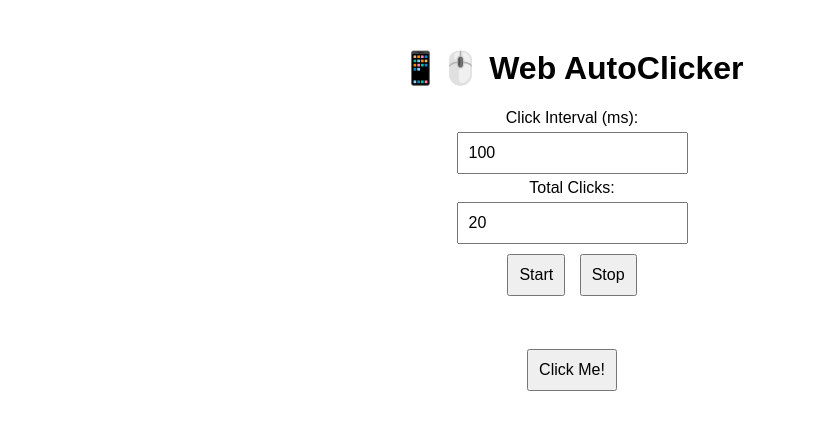
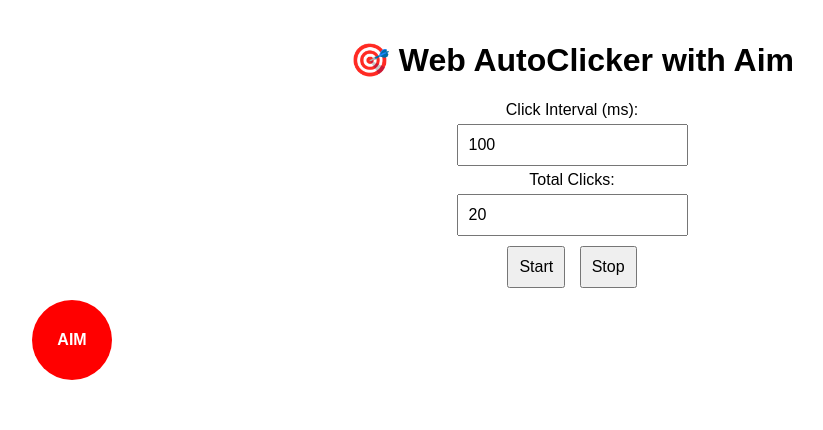
Before and after one commit to lch710951/autoclicker-web, a plain HTML site: page index.html in a window 1280 px wide. Both pictures are taken after a click on the button "Start". Shown: the whole page, without its empty margins (68-891 px from the left). Drawn offline with Linux system fonts and the light colour scheme.

Commit message:
Update index.html

```diff
--- a/index.html
+++ b/index.html
@@ -3,12 +3,13 @@
 <head>
   <meta charset="UTF-8">
   <meta name="viewport" content="width=device-width, initial-scale=1.0">
-  <title>AutoClicker</title>
+  <title>AutoClicker Aim</title>
   <style>
     body {
       font-family: sans-serif;
       text-align: center;
       padding: 20px;
+      margin: 0;
     }
     input, button {
       padding: 10px;
@@ -21,11 +22,28 @@
         margin: 10px 0;
       }
     }
+
+    #aim {
+      position: absolute;
+      width: 80px;
+      height: 80px;
+      background: red;
+      border-radius: 50%;
+      top: 300px;
+      left: 100px;
+      display: flex;
+      align-items: center;
+      justify-content: center;
+      color: white;
+      font-weight: bold;
+      user-select: none;
+      touch-action: none;
+    }
   </style>
 </head>
 <body>
 
-  <h1>📱🖱️ Web AutoClicker</h1>
+  <h1>🎯 Web AutoClicker with Aim</h1>
 
   <label>Click Interval (ms):</label><br>
   <input type="number" id="interval" value="100"><br>
@@ -36,8 +54,8 @@
   <button onclick="startClicking()">Start</button>
   <button onclick="stopClicking()">Stop</button>
 
-  <br><br>
-  <button id="clickTarget" style="margin-top:30px;">Click Me!</button>
+  <!-- Aim Target -->
+  <div id="aim">AIM</div>
 
   <script>
     let intervalId;
@@ -45,9 +63,10 @@
       const interval = parseInt(document.getElementById('interval').value);
       const total = parseInt(document.getElementById('count').value);
       let clicks = 0;
-      const target = document.getElementById('clickTarget');
+      const target = document.getElementById('aim');
+
       intervalId = setInterval(() => {
-        target.click();
+        simulateClick(target);
         clicks++;
         if (clicks >= total) clearInterval(intervalId);
       }, interval);
@@ -57,9 +76,53 @@
       clearInterval(intervalId);
     }
 
-    document.getElementById('clickTarget').addEventListener('click', () => {
-      alert("Button Clicked!");
+    function simulateClick(element) {
+      const event = new Event('click', { bubbles: true });
+      element.dispatchEvent(event);
+    }
+
+    // Show feedback when clicked
+    document.getElementById('aim').addEventListener('click', () => {
+      console.log("AIM clicked");
+      document.getElementById('aim').style.background = 'green';
+      setTimeout(() => {
+        document.getElementById('aim').style.background = 'red';
+      }, 100);
     });
+
+    // Drag & Drop (touch + mouse)
+    const aim = document.getElementById('aim');
+    let isDragging = false;
+    let offsetX = 0;
+    let offsetY = 0;
+
+    function startDrag(e) {
+      isDragging = true;
+      const rect = aim.getBoundingClientRect();
+      offsetX = (e.touches ? e.touches[0].clientX : e.clientX) - rect.left;
+      offsetY = (e.touches ? e.touches[0].clientY : e.clientY) - rect.top;
+    }
+
+    function drag(e) {
+      if (!isDragging) return;
+      const x = (e.touches ? e.touches[0].clientX : e.clientX) - offsetX;
+      const y = (e.touches ? e.touches[0].clientY : e.clientY) - offsetY;
+      aim.style.left = `${x}px`;
+      aim.style.top = `${y}px`;
+    }
+
+    function endDrag() {
+      isDragging = false;
+    }
+
+    aim.addEventListener('mousedown', startDrag);
+    aim.addEventListener('mousemove', drag);
+    aim.addEventListener('mouseup', endDrag);
+    aim.addEventListener('mouseleave', endDrag);
+
+    aim.addEventListener('touchstart', startDrag);
+    aim.addEventListener('touchmove', drag);
+    aim.addEventListener('touchend', endDrag);
   </script>
 
 </body>
```
